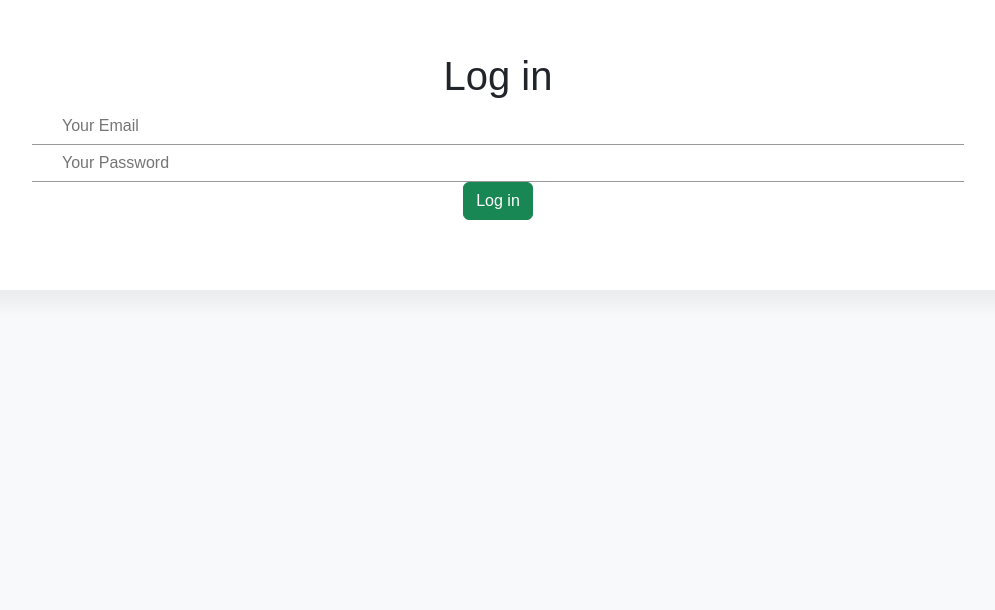
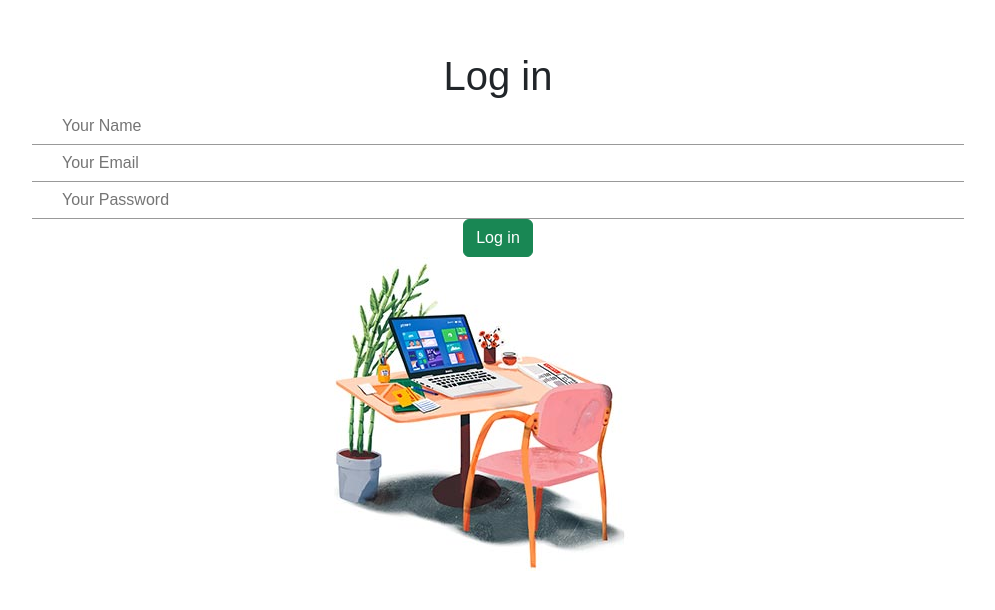
Before and after one commit to zanguraa/signup-login-form-stytch, a React (Create React App) app: page / in a window 1280 px wide. Shown: the part 168-778 px from the top of the page, without its empty margins (159-1154 px from the left). Built offline with nearby package versions, Linux system fonts and the light colour scheme; a web font is replaced by a local one.

Commit message:
fix: added types.d.ts for types

```diff
--- a/src/App.tsx
+++ b/src/App.tsx
@@ -1,18 +1,11 @@
 import React from "react";
 import "./App.css";
+import Signup from "./pages/Signup";
 
 function App() {
   return (
     <div className="App bg-body-tertiary">
-      <div className="container">
-        <div className="signup-form">
-          {" "}
-          <h1>Log in</h1>
-          <input type="email" placeholder="Your Email" />
-          <input type="password" placeholder="Your Password" />
-          <button className="btn btn-success">Log in</button>
-        </div>
-      </div>
+      <Signup />
     </div>
   );
 }
--- /dev/null
+++ b/src/pages/Signup.tsx
@@ -0,0 +1,22 @@
+import React from "react";
+import signupImage from "../assets/images/signup.jpg";
+
+const Signup = () => {
+  return (
+    <div className="container">
+      <div className="signup-form">
+        {" "}
+        <h1>Log in</h1>
+        <input type="text" placeholder="Your Name" />
+        <input type="email" placeholder="Your Email" />
+        <input type="password" placeholder="Your Password" />
+        <button className="btn btn-success">Log in</button>
+      </div>
+      <div>
+        <img src={signupImage} alt="signup" />
+      </div>
+    </div>
+  );
+};
+
+export default Signup;
--- /dev/null
+++ b/src/types.d.ts
@@ -0,0 +1,4 @@
+declare module "*.jpg" {
+  const value: string;
+  export default value;
+}
```
Also changed, not shown: tsconfig.json (+3 -8 lines), src/assets/images/signin.jpg (renamed from src/assets/images/signin-image.jpg), src/assets/images/signup.jpg (renamed from src/assets/images/signup-image.jpg).
